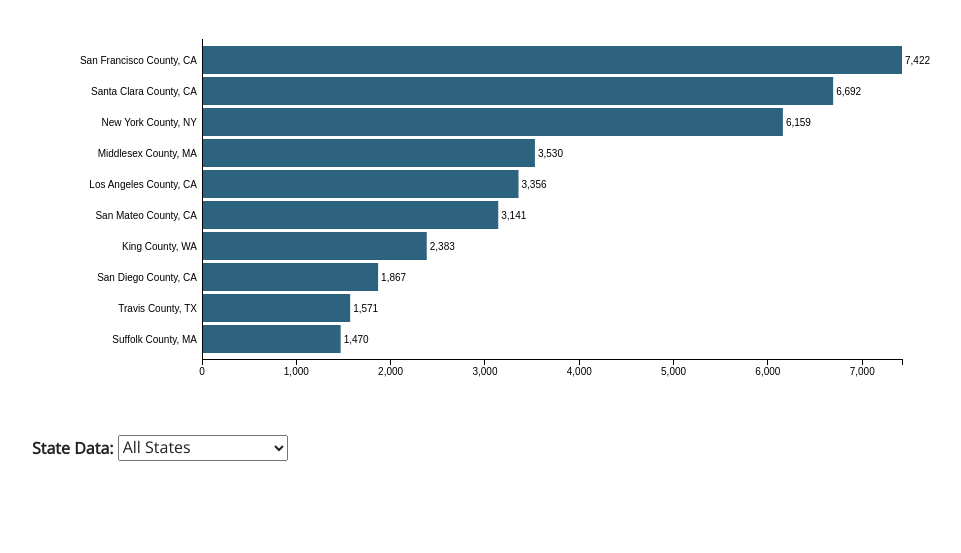
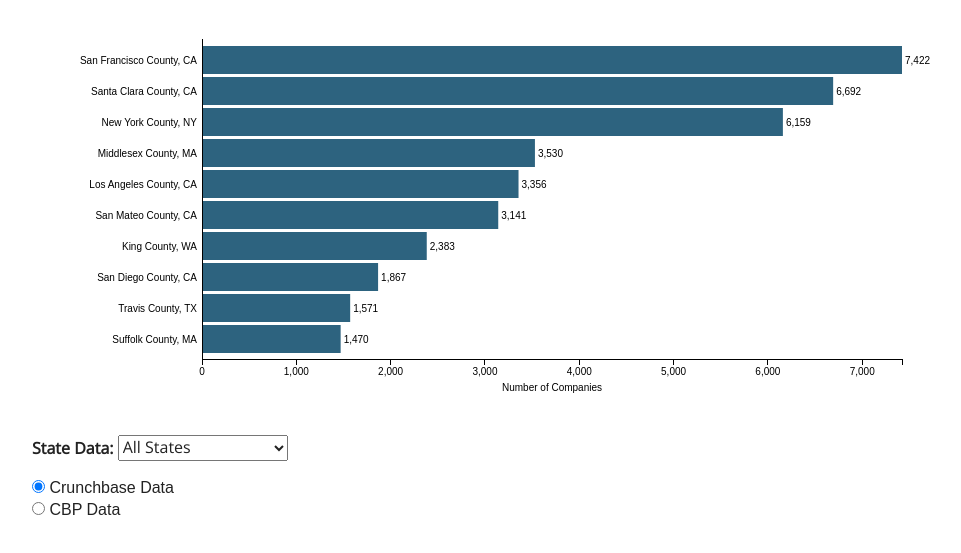
Before and after one commit to khxu/startup-bar-charts, a plain HTML site: page index.html in a window 1280 px wide. Shown: the part 69-622 px from the top of the page, without its empty margins (108-1069 px from the left). Drawn offline with nearby package versions, Linux system fonts and the light colour scheme.

Commit message:
Added radio buttons to switch between datasets

```diff
--- a/index.html
+++ b/index.html
@@ -80,6 +80,10 @@
         <p id="chart">
         </p>
         <p id="menu"><b>State Data: </b><select></select></p>
+        <form>
+          <input class='dataButton' checked='checked' type='radio' name='dataset_button' value='crunchbaseDataButton' id='crunchbase_dataset'> Crunchbase Data<br>
+          <input class = 'dataButton' type = 'radio' name='dataset_button' value='cbpDataButton' id='cbp_dataset'> CBP Data
+        </form>
         </div>
         <script>
 
@@ -114,6 +118,9 @@
 
         var menu = d3.select("#menu select")
                      .on("change", change);
+
+        var radioButton = d3.selectAll(".dataButton")
+                            .on("change", change);
 
         var format = d3.format(",d");
 
@@ -256,7 +263,13 @@
 
           d3.transition(svg).select(".x.axis")
               .attr("transform", function() { return "translate(0," + height + ")"; } )
-              .call(xAxis);
+              .call(xAxis)
+            .append("text")
+              .attr("x", width / 2)
+              .attr("y", 25)
+              .attr("dy", ".71em")
+              .style("text-anchor", "middle")
+              .text("Number of Companies");
         }
 
         function type(d) {
```
